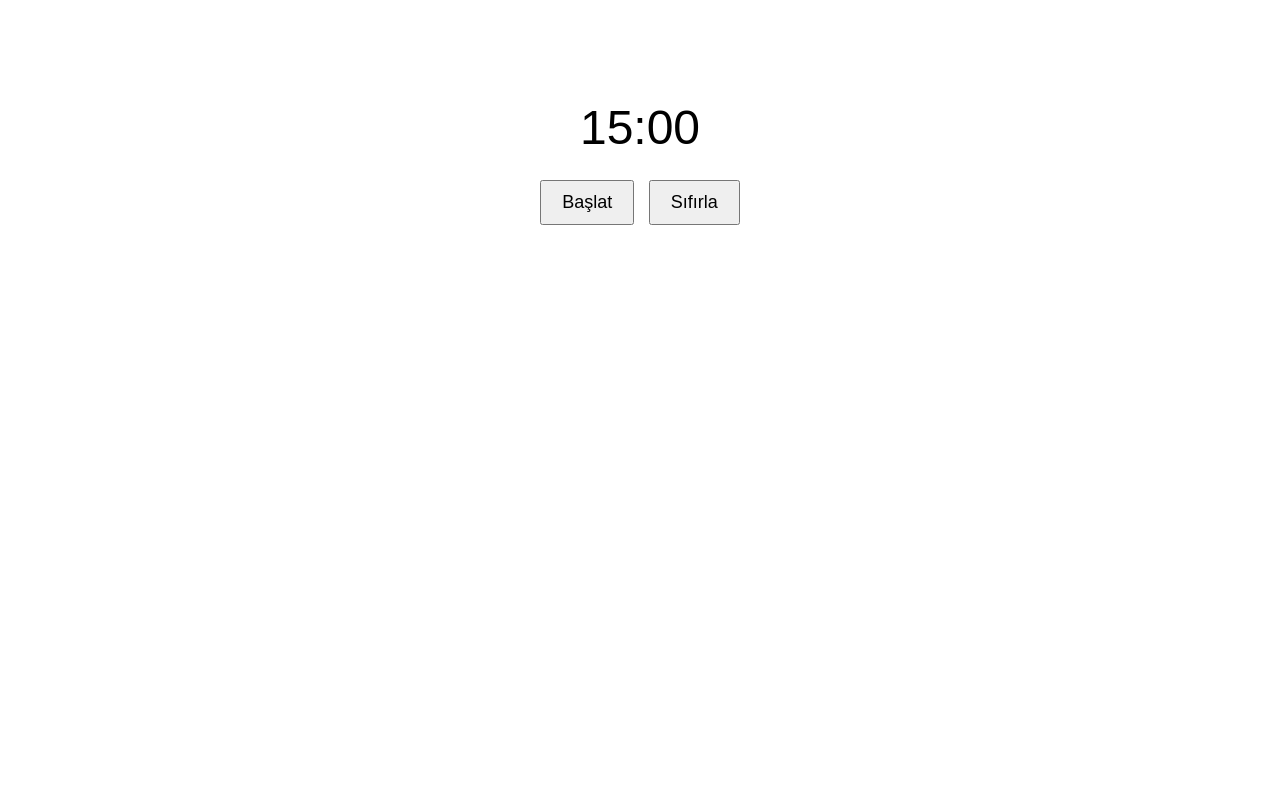
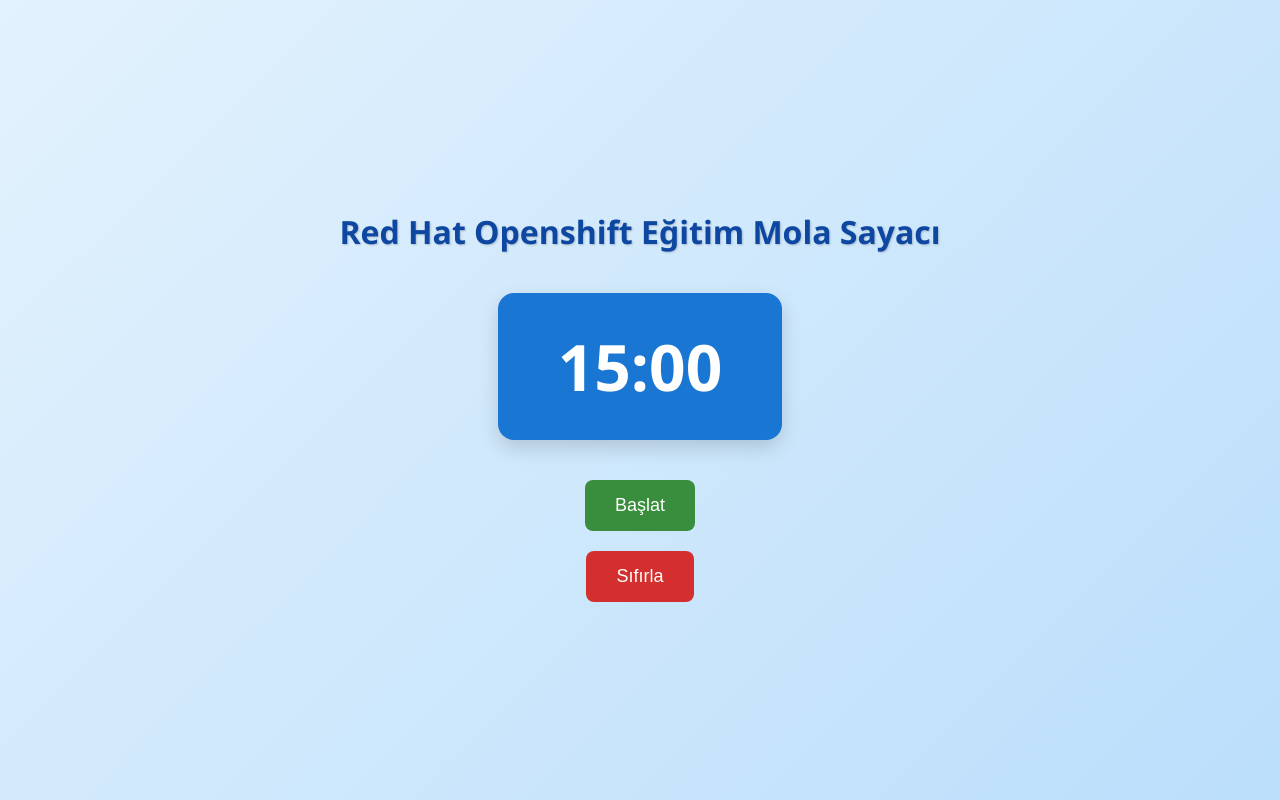
Before and after one commit to GlauTechCo/MiniTimer, a Flask app: page / in a window 1280 px wide. Run offline with Flask 3, Linux system fonts and the light colour scheme.

Commit message:
Add files via upload

```diff
--- a/templates/index.html
+++ b/templates/index.html
@@ -3,17 +3,71 @@
 <html lang="tr">
 <head>
     <meta charset="UTF-8">
-    <title>Geri Sayım</title>
+    <title>Red Hat Openshift Eğitim Mola Sayacı</title>
     <style>
-        body { font-family: Arial, sans-serif; text-align: center; margin-top: 100px; }
-        #timer { font-size: 48px; margin-bottom: 20px; }
-        button { padding: 10px 20px; font-size: 18px; margin: 5px; }
+        body {
+            font-family: 'Segoe UI', Tahoma, Geneva, Verdana, sans-serif;
+            background: linear-gradient(135deg, #e3f2fd, #bbdefb);
+            display: flex;
+            flex-direction: column;
+            align-items: center;
+            justify-content: center;
+            height: 100vh;
+            margin: 0;
+        }
+
+        h1 {
+            color: #0d47a1;
+            margin-bottom: 40px;
+            font-size: 32px;
+            text-shadow: 1px 1px 2px rgba(0,0,0,0.2);
+        }
+
+        #timer {
+            font-size: 64px;
+            font-weight: bold;
+            color: #ffffff;
+            background-color: #1976d2;
+            padding: 30px 60px;
+            border-radius: 16px;
+            margin-bottom: 30px;
+            box-shadow: 0 8px 20px rgba(0,0,0,0.15);
+        }
+
+        .btn {
+            padding: 15px 30px;
+            font-size: 18px;
+            margin: 10px;
+            border: none;
+            border-radius: 8px;
+            cursor: pointer;
+            transition: background-color 0.3s ease;
+        }
+
+        .start-btn {
+            background-color: #388e3c;
+            color: white;
+        }
+
+        .start-btn:hover {
+            background-color: #2e7d32;
+        }
+
+        .reset-btn {
+            background-color: #d32f2f;
+            color: white;
+        }
+
+        .reset-btn:hover {
+            background-color: #c62828;
+        }
     </style>
 </head>
 <body>
+    <h1>Red Hat Openshift Eğitim Mola Sayacı</h1>
     <div id="timer">15:00</div>
-    <button onclick="startTimer()">Başlat</button>
-    <button onclick="resetTimer()">Sıfırla</button>
+    <button class="btn start-btn" onclick="startTimer()">Başlat</button>
+    <button class="btn reset-btn" onclick="resetTimer()">Sıfırla</button>
 
     <script>
         let intervalId = null;
```
